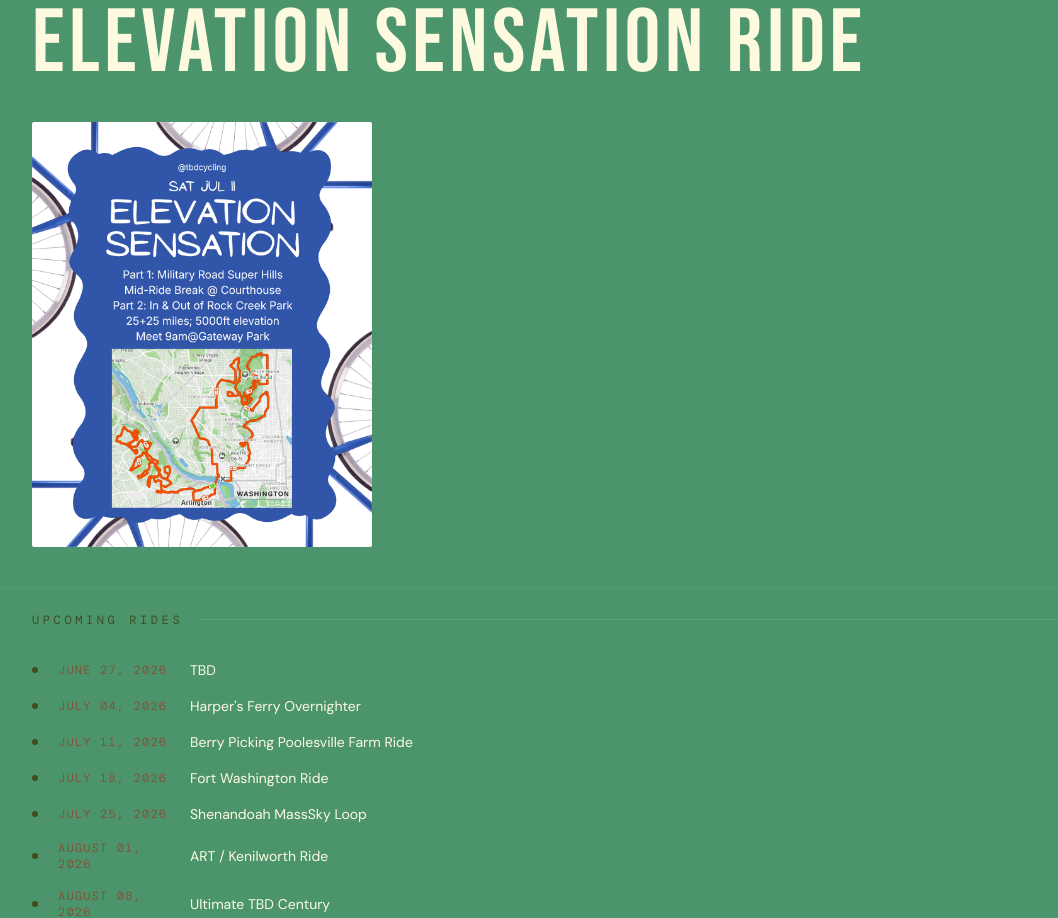
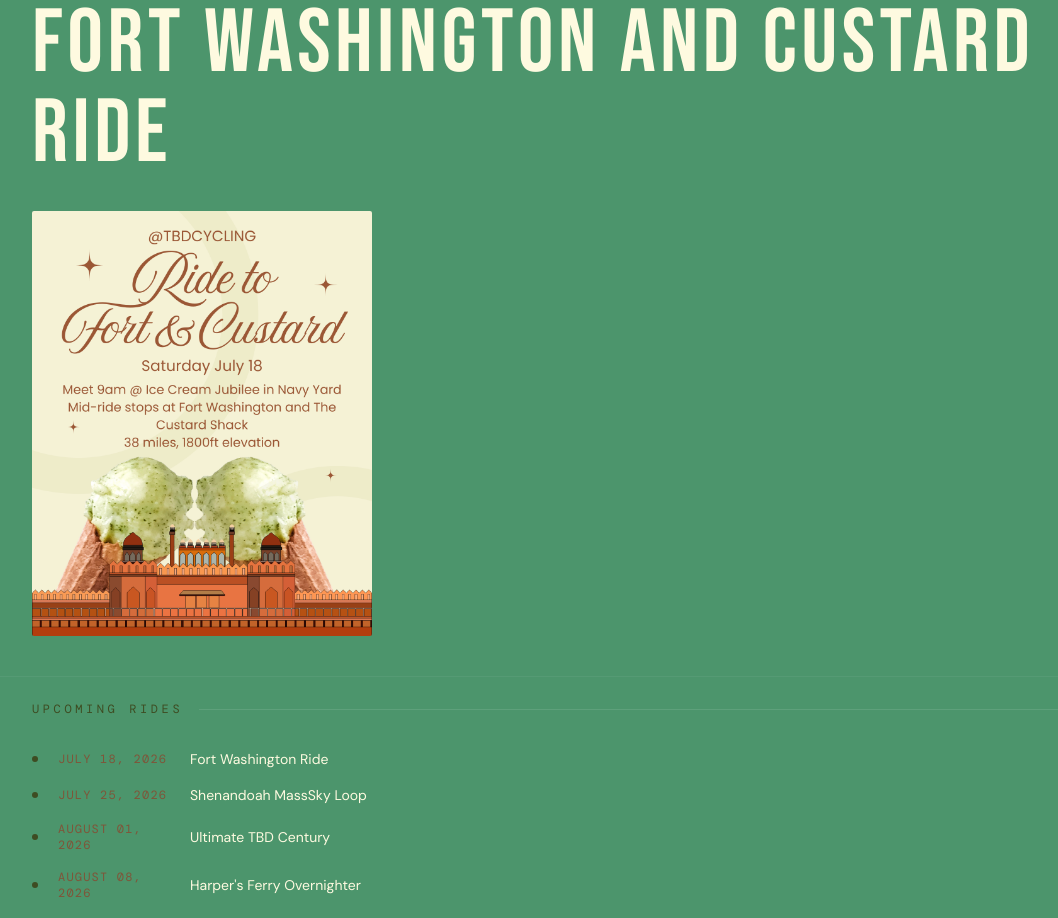
Before and after one commit to annabhe/tbdcycling, a React (Vite) app: page /#/ in a window 1280 px wide. Shown: the part 220-1138 px from the top of the page, without its empty margins (56-1114 px from the left). Built offline with nearby package versions, Linux system fonts and the light colour scheme.

Commit message:
fort washinton/custard shack poster + upcoming rides update

```diff
--- a/src/content/index.js
+++ b/src/content/index.js
@@ -17,22 +17,38 @@
  * ─────────────────────────────────────────────────────────
  */
 
+
+export const UPCOMING_RIDES = [
+  { id: "jul-18-2026", date: "July 18, 2026", name: "Fort Washington Ride" },
+  { id: "jul-25-2026", date: "July 25, 2026", name: "Shenandoah MassSky Loop" },
+  { id: "aug-01-2026", date: "August 01, 2026", name: "Ultimate TBD Century" },
+  { id: "aug-08-2026", date: "August 08, 2026", name: "Harper's Ferry Overnighter" },
+  { id: "aug-15-2026", date: "August 15, 2026", name: "TBD" },
+]
+
 // ── Featured poster ───────────────────────────────────────
 // Set this to the `id` of whichever poster should be
 // displayed large at the top of the home page.
 
-export const featuredPosterId = "2026-07-11";
+export const featuredPosterId = "2026-07-18";
 
 // ── Posters ──────────────────────────────────────────────
 // Each poster appears in the grid.
 
 export const POSTERS = [
   {
+    id: "2026-07-18",
+    src: "content/posters/2026-07-18.png",
+    title: "Fort Washington and Custard Ride",
+    date: "July 18, 2026",
+    alt: "",
+  },
+  {
     id: "2026-07-11",
     src: "content/posters/2026-07-11.png",
     title: "Elevation Sensation Ride",
     date: "July 11, 2026",
-    alt: "",
+    alt: "hills 5ever",
   },
   {
     id: "jun-20-2026",
@@ -185,17 +201,6 @@ export const POSTERS = [
 
 ];
 
-export const UPCOMING_RIDES = [
-  { id: "jun-27-2026", date: "June 27, 2026", name: "TBD" },
-  { id: "jul-04-2026", date: "July 04, 2026", name: "Harper's Ferry Overnighter" },
-  { id: "jul-11-2026", date: "July 11, 2026", name: "Berry Picking Poolesville Farm Ride" },
-  { id: "jul-18-2026", date: "July 18, 2026", name: "Fort Washington Ride" },
-  { id: "jul-25-2026", date: "July 25, 2026", name: "Shenandoah MassSky Loop" },
-  { id: "aug-01-2026", date: "August 01, 2026", name: "ART / Kenilworth Ride" },
-  { id: "aug-08-2026", date: "August 08, 2026", name: "Ultimate TBD Century" },
-  { id: "aug-15-2026", date: "August 15, 2026", name: "TBD" },
-]
-
 // ── Group photos ─────────────────────────────────────────
 // Ride group photos shown in the Instagram-style grid
 // alongside the posters.
```
Also changed, not shown: public/content/posters/2026-07-18.png (added).
